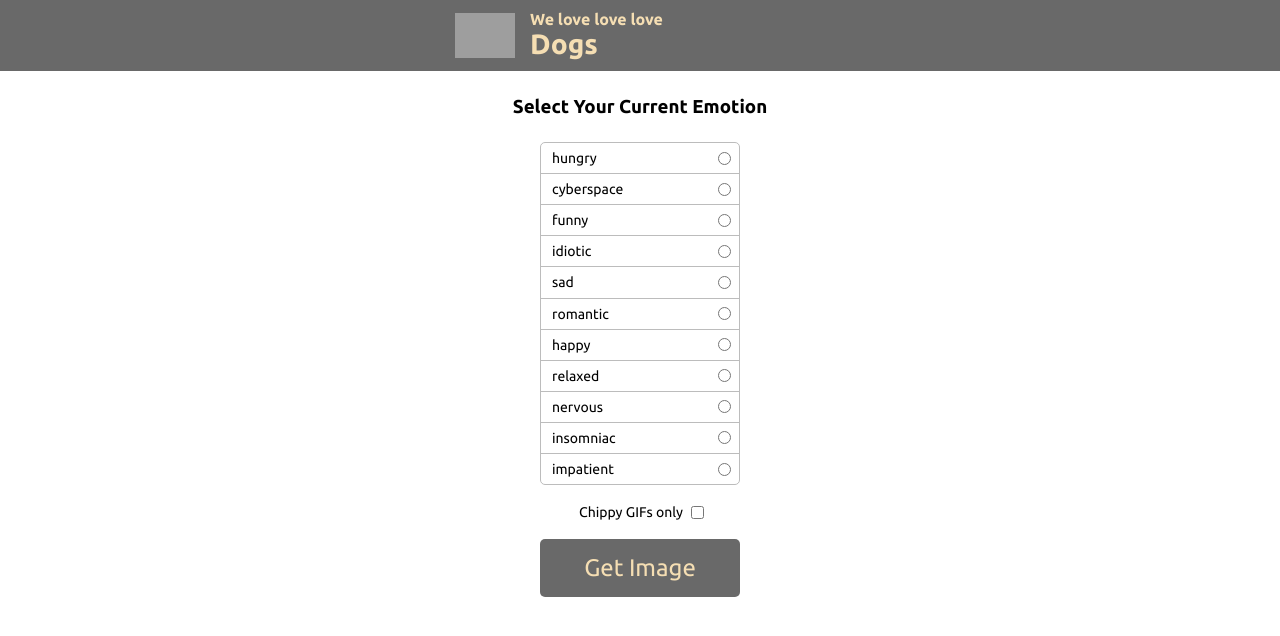
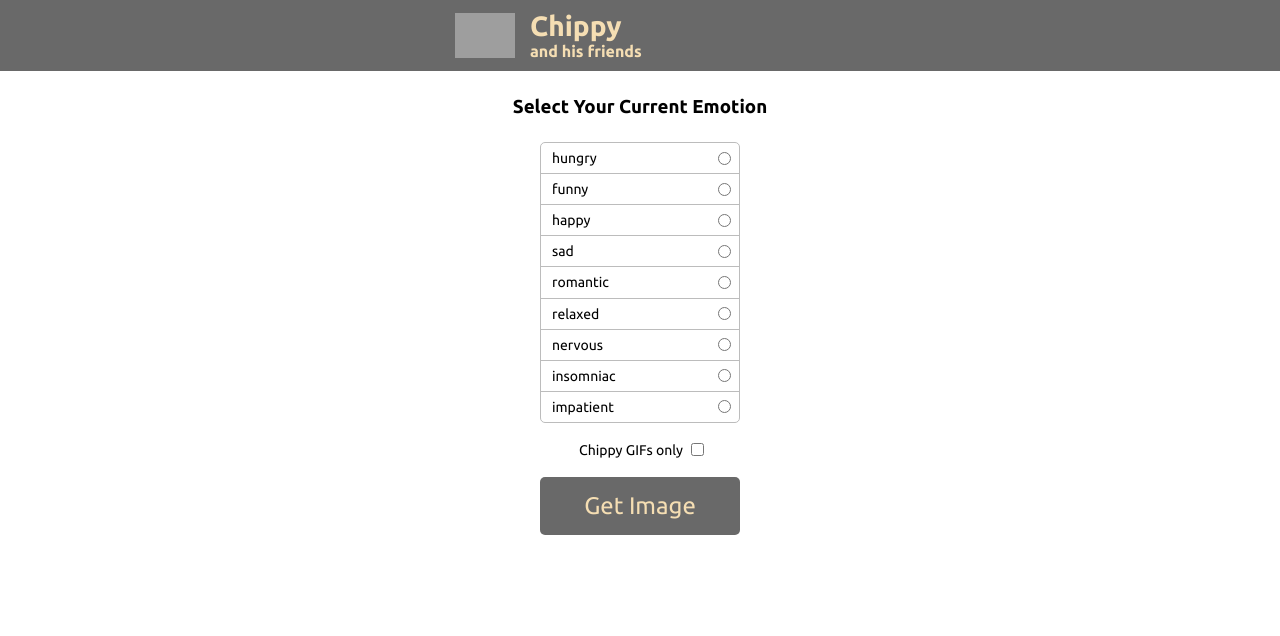
Before and after one commit to birgit2704/dog-gifs, a plain HTML site: page index.html in a window 1280 px wide. Drawn offline with nearby package versions, Linux system fonts and the light colour scheme; grey boxes are pictures that could not be loaded.

Commit message:
update data

```diff
--- a/data.js
+++ b/data.js
@@ -1,6 +1,6 @@
 export const dogsData = [
   {
-    emotionTags: ["hungry", "cyberspace"],
+    emotionTags: ["hungry"],
     isChippy: false,
     image:
       "https://media1.giphy.com/media/ffXuoiLiu1fquv10LH/200w.webp?cid=ecf05e477hgnnj47879efygqlad7gu80i6k4h5ebc89h1u2k&ep=v1_gifs_search&rid=200w.webp&ct=g",
@@ -14,7 +14,7 @@ export const dogsData = [
     alt: "Dog drives kid's toy",
   },
   {
-    emotionTags: ["funny", "idiotic"],
+    emotionTags: ["funny", "happy"],
     isChippy: false,
     image:
       "https://media2.giphy.com/media/LROWOJz8wN7OjeMCxG/200w.webp?cid=ecf05e47nxwkt7z8x4xxmyhm4adke2vbuu7ntjprbu7xw0o6&ep=v1_gifs_search&rid=200w.webp&ct=g",
@@ -37,8 +37,9 @@ export const dogsData = [
   {
     emotionTags: ["happy", "relaxed"],
     isChippy: false,
-    image: "happy.jpeg",
-    alt: "A cat looking happy",
+    image:
+      "https://media2.giphy.com/media/pHZdGyFNp5sUXq4jp5/giphy.webp?cid=ecf05e473ni3xz9zx2rt5fn2js2dkfrwp6cbf7n9fbvyqyvr&ep=v1_gifs_search&rid=giphy.webp&ct=g",
+    alt: "A dog looking happy",
   },
   {
     emotionTags: ["happy"],
@@ -177,7 +178,8 @@ export const dogsData = [
   {
     emotionTags: ["romantic"],
     isChippy: true,
-    image: "https://giphy.com/gifs/love-i-you-ily-aDjUaokI1rPxlwLdZZ",
+    image:
+      "https://media4.giphy.com/media/xqeatbgD4Aq5k5aEW4/200.webp?cid=ecf05e473ylny16q6z7fu8vs95jgtindwioszrygdaez2n9n&ep=v1_gifs_search&rid=200.webp&ct=g",
     alt: "Chippy says I love you",
   },
 ];
--- a/index.html
+++ b/index.html
@@ -24,8 +24,8 @@
         src="https://media1.giphy.com/media/ocBDPwDvA27Gp1Hl7i/200w.webp?cid=ecf05e47nk44luaqha12gsq1jqcr398rgmbowumtll2ycbkx&ep=v1_gifs_search&rid=200w.webp&ct=g
         class="pumpkin-img">
         <div>
-          <h2>We love love love</h2>
-          <h1>Dogs</h1>
+          <h1>Chippy</h1>
+          <h2>and his friends</h2>
         </div>
       </div>
     </header>
```
